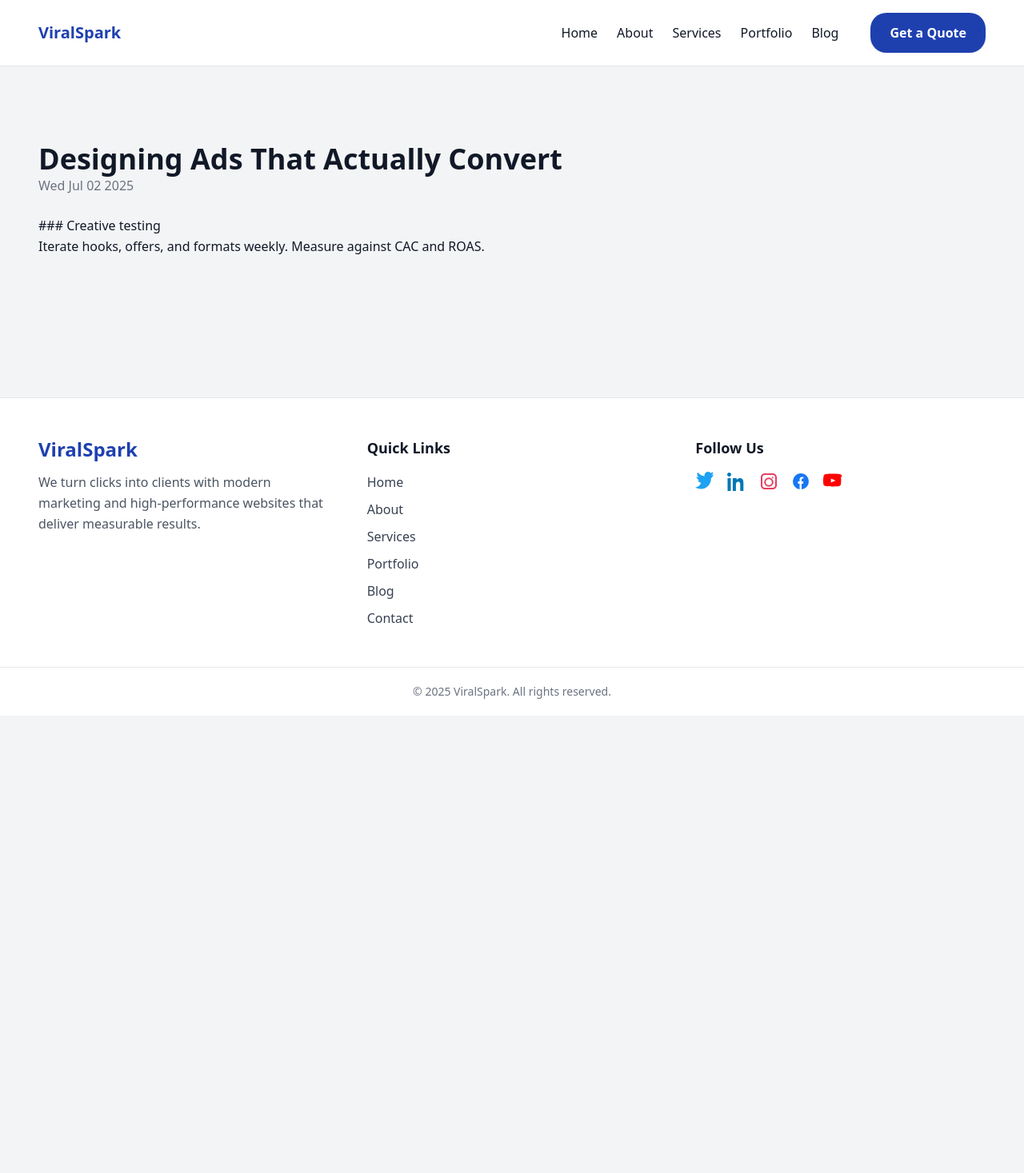
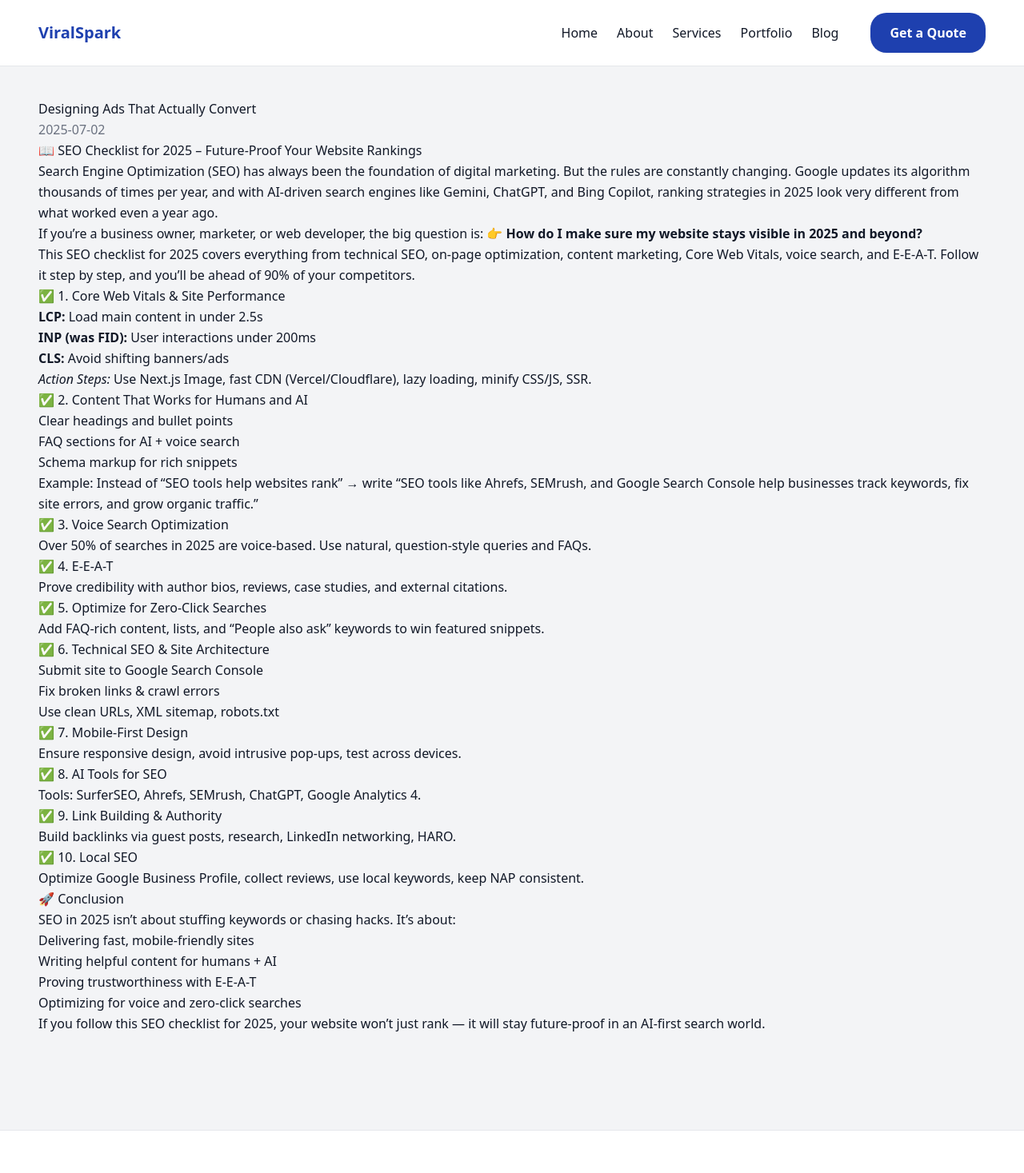
Before and after one commit to viralsparkconnect-hue/Viral-Sparq, a Next.js app: page /blog/ads-that-convert in a window 1280 px wide. Shown: the top 1467 px of the page at 80% size. Before the commit the page ends 895 px from the top, so only its background shows below. Built offline with nearby package versions, Linux system fonts and the light colour scheme.

Commit message:
Update page.tsx

```diff
--- a/app/blog/[slug]/page.tsx
+++ b/app/blog/[slug]/page.tsx
@@ -1,24 +1,138 @@
 import { posts } from "@/lib/data";
 
-export async function generateStaticParams() {
-  return posts.map(p => ({ slug: p.slug }));
+interface Props {
+  params: { slug: string };
 }
 
-export function generateMetadata({ params }: { params: { slug: string } }) {
-  const post = posts.find(p => p.slug === params.slug);
-  return { title: post ? `${post.title} — ViralSpark` : "Blog — ViralSpark" };
-}
+export default function BlogPage({ params }: Props) {
+  const post = posts.find((p) => p.slug === params.slug);
 
-export default function Page({ params }: { params: { slug: string } }) {
-  const post = posts.find(p => p.slug === params.slug);
-  if (!post) return <div className="container section">Post not found.</div>;
+  if (!post) return <div>Blog not found</div>;
+
   return (
-    <section className="section">
-      <div className="container prose max-w-none">
-        <h1 className="h2">{post.title}</h1>
-        <p className="text-gray-500">{new Date(post.date).toDateString()}</p>
-        <div className="mt-6 whitespace-pre-wrap">{post.content}</div>
+    <div className="container mx-auto py-10 prose prose-lg">
+      <h1>{post.title}</h1>
+      <p className="text-gray-500">{post.date}</p>
+
+      {/* Blog Content */}
+      <div>
+        <h2>📖 SEO Checklist for 2025 – Future-Proof Your Website Rankings</h2>
+
+        <p>
+          Search Engine Optimization (SEO) has always been the foundation of
+          digital marketing. But the rules are constantly changing. Google
+          updates its algorithm thousands of times per year, and with AI-driven
+          search engines like Gemini, ChatGPT, and Bing Copilot, ranking
+          strategies in 2025 look very different from what worked even a year
+          ago.
+        </p>
+
+        <p>
+          If you’re a business owner, marketer, or web developer, the big
+          question is: <strong>👉 How do I make sure my website stays visible
+          in 2025 and beyond?</strong>
+        </p>
+
+        <p>
+          This SEO checklist for 2025 covers everything from technical SEO,
+          on-page optimization, content marketing, Core Web Vitals, voice
+          search, and E-E-A-T. Follow it step by step, and you’ll be ahead of
+          90% of your competitors.
+        </p>
+
+        <h3>✅ 1. Core Web Vitals & Site Performance</h3>
+        <ul>
+          <li>
+            <strong>LCP:</strong> Load main content in under 2.5s
+          </li>
+          <li>
+            <strong>INP (was FID):</strong> User interactions under 200ms
+          </li>
+          <li>
+            <strong>CLS:</strong> Avoid shifting banners/ads
+          </li>
+        </ul>
+        <p>
+          <em>Action Steps:</em> Use Next.js Image, fast CDN (Vercel/Cloudflare),
+          lazy loading, minify CSS/JS, SSR.
+        </p>
+
+        <h3>✅ 2. Content That Works for Humans and AI</h3>
+        <ul>
+          <li>Clear headings and bullet points</li>
+          <li>FAQ sections for AI + voice search</li>
+          <li>Schema markup for rich snippets</li>
+        </ul>
+
+        <p>
+          Example: Instead of “SEO tools help websites rank” → write “SEO tools
+          like Ahrefs, SEMrush, and Google Search Console help businesses track
+          keywords, fix site errors, and grow organic traffic.”
+        </p>
+
+        <h3>✅ 3. Voice Search Optimization</h3>
+        <p>
+          Over 50% of searches in 2025 are voice-based. Use natural,
+          question-style queries and FAQs.
+        </p>
+
+        <h3>✅ 4. E-E-A-T</h3>
+        <p>
+          Prove credibility with author bios, reviews, case studies, and
+          external citations.
+        </p>
+
+        <h3>✅ 5. Optimize for Zero-Click Searches</h3>
+        <p>
+          Add FAQ-rich content, lists, and “People also ask” keywords to win
+          featured snippets.
+        </p>
+
+        <h3>✅ 6. Technical SEO & Site Architecture</h3>
+        <ul>
+          <li>Submit site to Google Search Console</li>
+          <li>Fix broken links & crawl errors</li>
+          <li>Use clean URLs, XML sitemap, robots.txt</li>
+        </ul>
+
+        <h3>✅ 7. Mobile-First Design</h3>
+        <p>
+          Ensure responsive design, avoid intrusive pop-ups, test across
+          devices.
+        </p>
+
+        <h3>✅ 8. AI Tools for SEO</h3>
+        <p>
+          Tools: SurferSEO, Ahrefs, SEMrush, ChatGPT, Google Analytics 4.
+        </p>
+
+        <h3>✅ 9. Link Building & Authority</h3>
+        <p>
+          Build backlinks via guest posts, research, LinkedIn networking, HARO.
+        </p>
+
+        <h3>✅ 10. Local SEO</h3>
+        <p>
+          Optimize Google Business Profile, collect reviews, use local
+          keywords, keep NAP consistent.
+        </p>
+
+        <h2>🚀 Conclusion</h2>
+        <p>
+          SEO in 2025 isn’t about stuffing keywords or chasing hacks. It’s
+          about:
+        </p>
+        <ul>
+          <li>Delivering fast, mobile-friendly sites</li>
+          <li>Writing helpful content for humans + AI</li>
+          <li>Proving trustworthiness with E-E-A-T</li>
+          <li>Optimizing for voice and zero-click searches</li>
+        </ul>
+        <p>
+          If you follow this SEO checklist for 2025, your website won’t just
+          rank — it will stay future-proof in an AI-first search world.
+        </p>
       </div>
-    </section>
+    </div>
   );
 }
```
